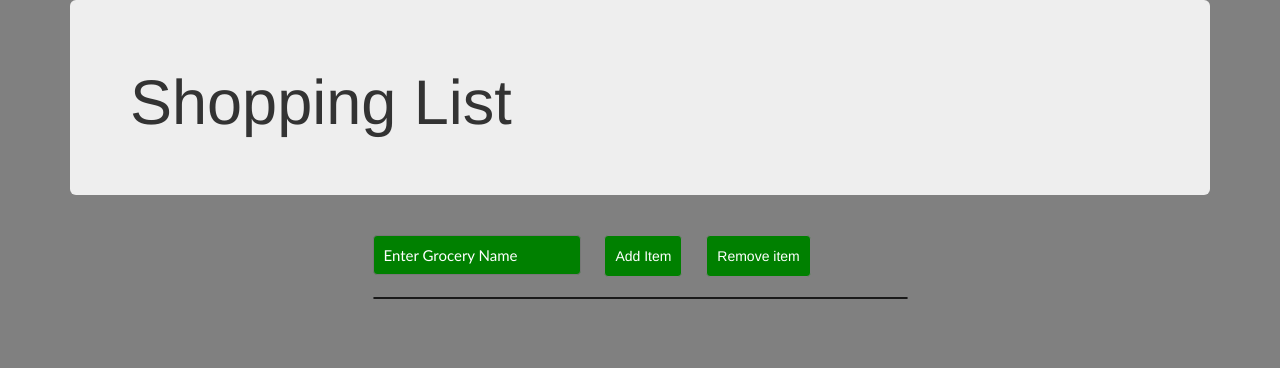
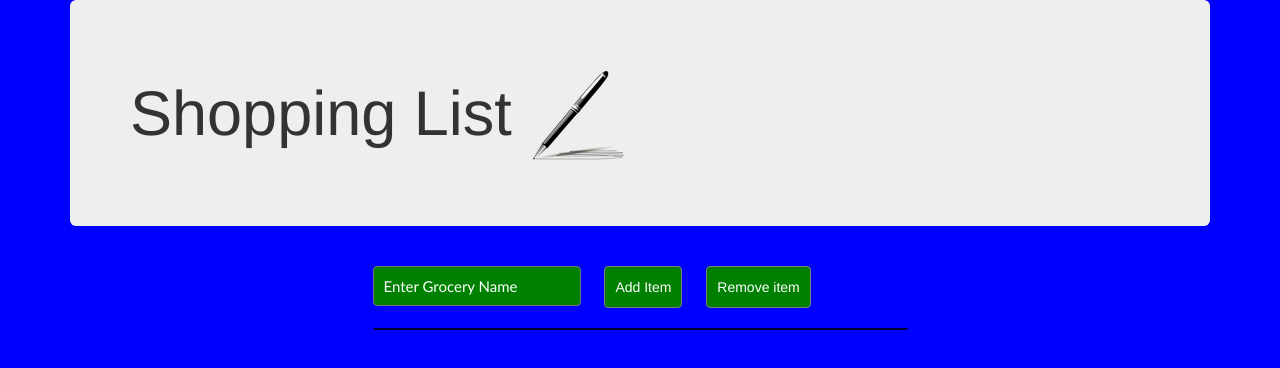
Before and after one commit to smalipeddi/ShoppingListApp, a plain HTML site: page main.html in a window 1280 px wide. Drawn offline with Linux system fonts and the light colour scheme.

Commit message:
added pen'

```diff
--- a/css/main.css
+++ b/css/main.css
@@ -1,7 +1,12 @@
+/* .container{
+	background-image:url("../images/paper_resize.png");
+	background-repeat: no-repeat;
+}
+ */
 body{
-	background-color: gray;
+	background-color: blue;
+
 }
-
 
 #grocery{
  border: 1px solid #777777;
--- a/main.html
+++ b/main.html
@@ -24,7 +24,9 @@
 <body>
   <div class="container">
   <div class="jumbotron">
-      <h1>Shopping List</h1>
+      <h1>Shopping List <img src="../images/rsz_pen.png"></h1>
+
+
   </div>
 
   <div class ="row">
```
Also changed, not shown: images/rsz_pen.png (added).
